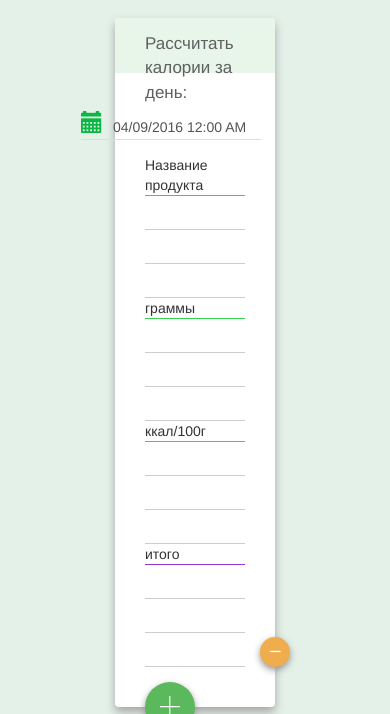
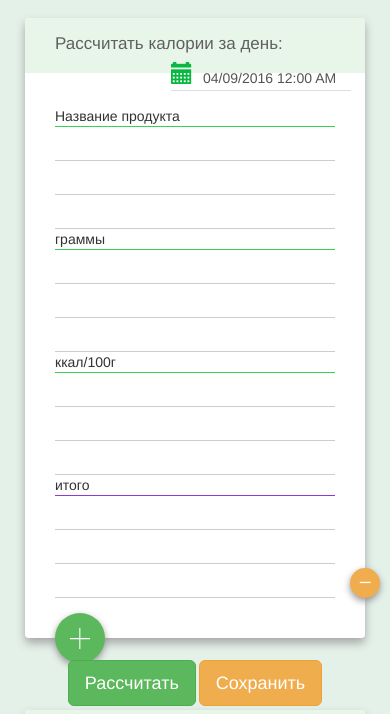
Before and after one commit to ummo93/calory, a plain HTML site: page index.html in a window 390 px wide. Shown: the part 54-768 px from the top of the page. Drawn offline with nearby package versions, Linux system fonts and the light colour scheme.

Commit message:
adapt for mobile

```diff
--- a/css/style.css
+++ b/css/style.css
@@ -50,8 +50,8 @@ input[type="color"]:focus,
     border-radius: 0px;
 }
 .row {
-    margin-right: 100px;
-    margin-left: 100px;
+    margin-right: 10px;
+    margin-left: 10px;
 }
 .panel-default > .panel-heading {
     color: #333;
```
